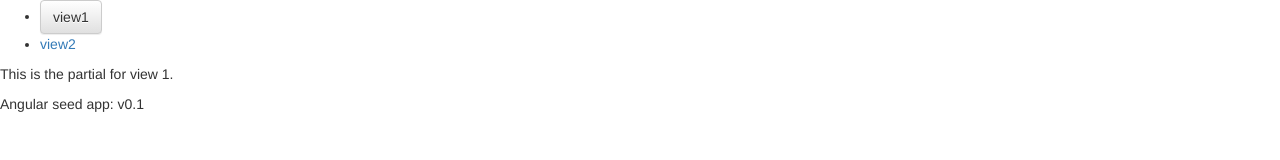
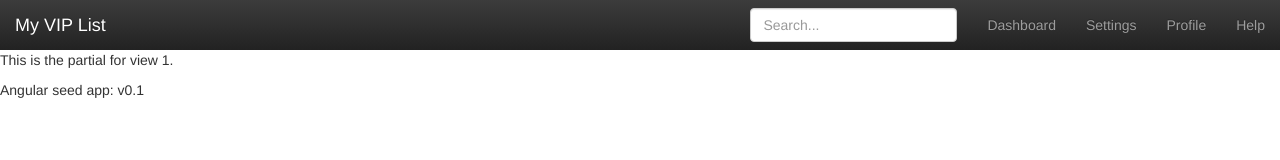
Before and after one commit to henriquemattos/myviplist, a website: page app/index.html in a window 1280 px wide. Drawn offline with nearby package versions, Linux system fonts and the light colour scheme; some packages are replaced by stand-ins of ours; a script that the page names is missing.

Commit message:
added cdn for external css and js resources

```diff
--- a/app/app.css
+++ b/app/app.css
@@ -1,3 +1,15 @@
 /* app css stylesheet */
 
 .nav, .pagination, .carousel, .panel-title a { cursor: pointer; }
+
+/* Move down content because we have a fixed navbar that is 50px tall */
+body {
+  padding-top: 50px;
+}
+/*
+ * Top navigation
+ * Hide default border to remove 1px line.
+ */
+.navbar-fixed-top {
+  border: 0;
+}
--- a/app/index.html
+++ b/app/index.html
@@ -6,27 +6,41 @@
 <head>
   <meta charset="utf-8">
   <meta http-equiv="X-UA-Compatible" content="IE=edge">
-  <title>My AngularJS App</title>
-  <meta name="description" content="">
+  <title>My VIP List</title>
+  <meta name="description" content="My VIP List is a dedicated tool to help clubs and parties organize their event guest list. ">
   <meta name="viewport" content="width=device-width, initial-scale=1">
-  <link rel="stylesheet" href="bower_components/html5-boilerplate/dist/css/normalize.css">
-  <link rel="stylesheet" href="bower_components/html5-boilerplate/dist/css/main.css">
-  <link rel="stylesheet" href="bower_components/bootstrap/dist/css/bootstrap.css">
-  <link rel="stylesheet" href="bower_components/bootstrap/dist/css/bootstrap-theme.css">
-  <link rel="stylesheet" href="bower_components/angular-bootstrap/ui-bootstrap-csp.css">
+  <link rel="stylesheet" href="https://maxcdn.bootstrapcdn.com/bootstrap/3.3.6/css/bootstrap.min.css" integrity="sha384-1q8mTJOASx8j1Au+a5WDVnPi2lkFfwwEAa8hDDdjZlpLegxhjVME1fgjWPGmkzs7" crossorigin="anonymous">
+  <link rel="stylesheet" href="https://maxcdn.bootstrapcdn.com/bootstrap/3.3.6/css/bootstrap-theme.min.css" integrity="sha384-fLW2N01lMqjakBkx3l/M9EahuwpSfeNvV63J5ezn3uZzapT0u7EYsXMjQV+0En5r" crossorigin="anonymous">
   <link rel="stylesheet" href="app.css">
-  <script src="bower_components/html5-boilerplate/dist/js/vendor/modernizr-2.8.3.min.js"></script>
+  <script src="https://cdnjs.cloudflare.com/ajax/libs/modernizr/2.8.3/modernizr.min.js"></script>
 </head>
 <body>
   <header>
-    <div id="logo"></div>
-    <nav class="nav"
+    <nav class="navbar navbar-inverse navbar-fixed-top">
+      <div class="container-fluid">
+        <div class="navbar-header">
+          <button type="button" class="navbar-toggle collapsed" data-toggle="collapse" data-target="#navbar" aria-expanded="false" aria-controls="navbar">
+            <span class="sr-only">Toggle navigation</span>
+            <span class="icon-bar"></span>
+            <span class="icon-bar"></span>
+            <span class="icon-bar"></span>
+          </button>
+          <a class="navbar-brand" href="#">My VIP List</a>
+        </div>
+        <div id="navbar" class="navbar-collapse collapse">
+          <ul class="nav navbar-nav navbar-right">
+            <li><a href="#!/view1">Dashboard</a></li>
+            <li><a href="#!/view2">Settings</a></li>
+            <li><a href="#">Profile</a></li>
+            <li><a href="#">Help</a></li>
+          </ul>
+          <form class="navbar-form navbar-right">
+            <input type="text" class="form-control" placeholder="Search...">
+          </form>
+        </div>
+      </div>
+    </nav>
   </header>
-  <ul class="menu">
-    <li><a href="#!/view1" class="btn btn-default">view1</a></li>
-    <li><a href="#!/view2">view2</a></li>
-  </ul>
-
   <!--[if lt IE 7]>
   <p class="browsehappy">You are using an <strong>outdated</strong> browser. Please <a href="http://browsehappy.com/">upgrade your browser</a> to improve your experience.</p>
   <![endif]-->
@@ -35,12 +49,9 @@
 
   <div>Angular seed app: v<span app-version></span></div>
 
-  <!-- In production use:
-  <script src="//ajax.googleapis.com/ajax/libs/angularjs/x.x.x/angular.min.js"></script>
-  -->
-  <script src="bower_components/angular/angular.js"></script>
-  <script src="bower_components/angular-route/angular-route.js"></script>
-  <script src="bower_components/angular-bootstrap/ui-bootstrap.js"></script>
+<script src="https://ajax.googleapis.com/ajax/libs/angularjs/1.5.0/angular.min.js"></script>
+<script src="https://ajax.googleapis.com/ajax/libs/angularjs/1.5.0/angular-route.js"></script>
+<script src="https://cdnjs.cloudflare.com/ajax/libs/angular-ui-bootstrap/1.3.3/ui-bootstrap.min.js"></script>
 <script src="app.js"></script>
 <script src="view1/view1.js"></script>
 <script src="view2/view2.js"></script>
```
Lines whose indentation alone changed are shown as unchanged.
